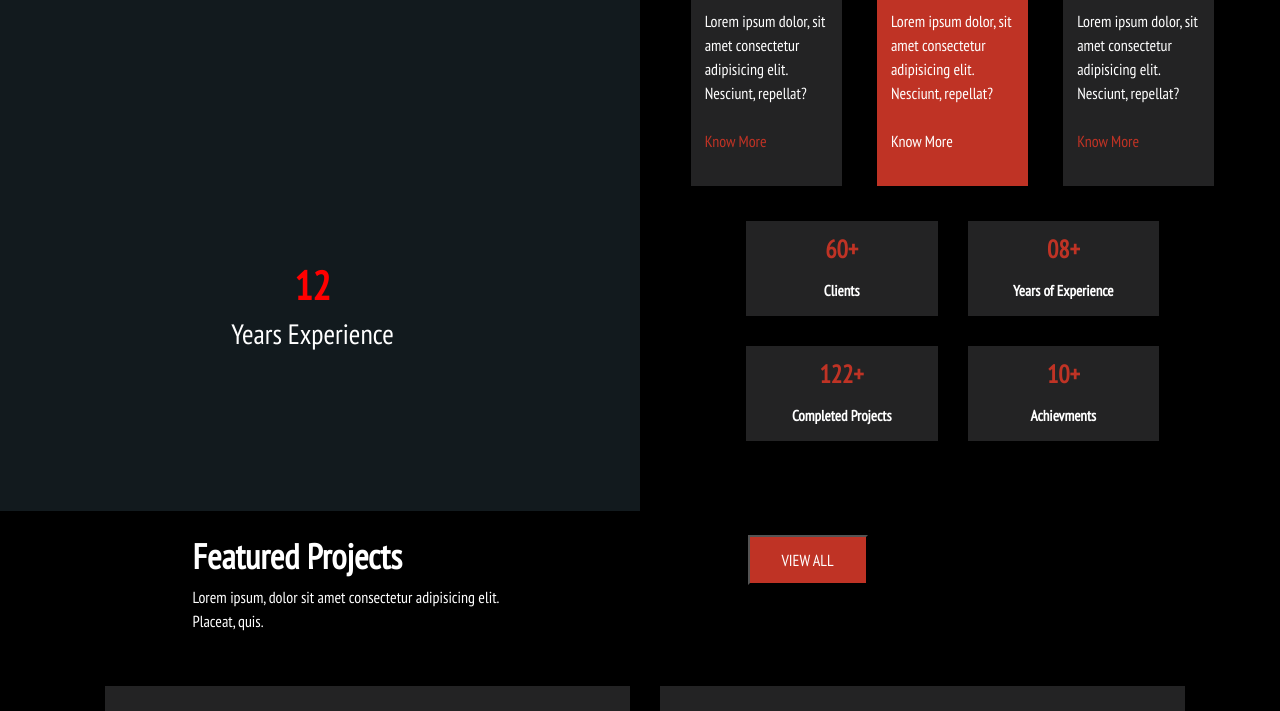
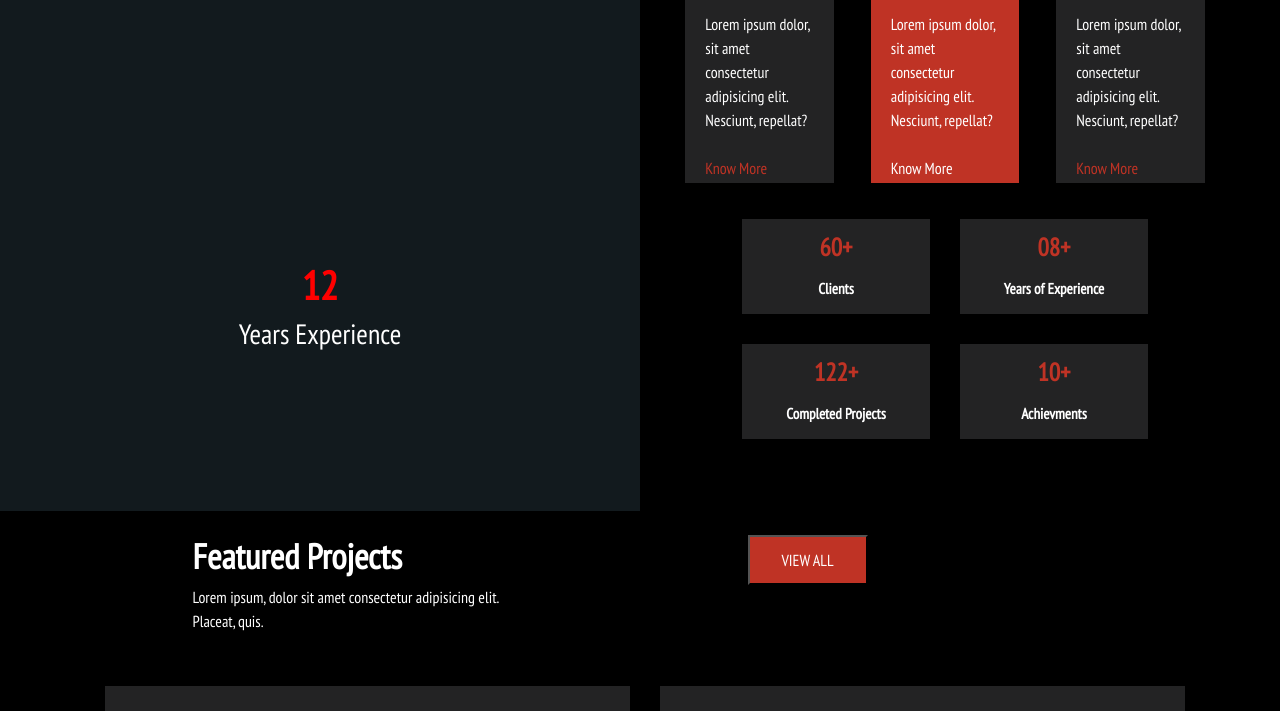
Before and after one commit to P15taank/Product-Design-Landing-Page, a plain HTML site: page index.html in a window 1280 px wide. Shown: the part 794-1505 px from the top of the page. Drawn offline with nearby package versions, Linux system fonts and the light colour scheme.

Commit message:
Update index.html

```diff
--- a/index.html
+++ b/index.html
@@ -80,7 +80,7 @@
 
 
     <!-- card div -->
-    <div class="row">
+    <div class="row mx-auto">
       <!-- back div -->
       <div class=" CardBack col-md-6 col-sm-6 col-xs-6">
         <h1 class="CardBack-item">12 <br> </h1>
@@ -89,23 +89,23 @@
 
       <div class="col-md-6 col-sm-6 col-xs-6 h-100 ">
         <!-- services -->
-        <div class="row container Services justify-content-center w-100 h-100">
+        <div class="row container Services justify-content-center w-100 h-100 mt-5 mb-2 p-2">
 
-          <div class="col-md-3 col-sm-3 col-xs-3  Service">
+          <div class="col-md-3 col-sm-3 col-xs-3  Service m-3 p-3">
            <img class="p-1" src="./images/ui.svg" alt="">
            <h5 class="p-1 text-white">UI Design</h5>
            <p class="p-1 text-white w-100">Lorem ipsum dolor, sit amet consectetur adipisicing elit. Nesciunt, repellat?</p>
            <p class="p-1">Know More</p>
           </div>
 
-          <div class="col-md-3 col-sm-3 col-xs-3  Service productdesign">
+          <div class="col-md-3 col-sm-3 col-xs-3  Service productdesign m-3 p-3">
            <img class="p-1" src="./images/product.svg" alt="">
            <h5 class="p-1 text-white">UI Design</h5>
            <p class="p-1 text-white">Lorem ipsum dolor, sit amet consectetur adipisicing elit. Nesciunt, repellat?</p>
            <p class="p-1 text-white">Know More </p>
           </div>
 
-          <div class="col-md-3 col-sm-3 col-xs-3  Service">
+          <div class="col-md-3 col-sm-3 col-xs-3  Service m-3 p-3">
            <img class="p-1" src="./images/branding.svg" alt="">
            <h5 class="p-1 text-white">UI Design</h5>
            <p class="p-1 text-white">Lorem ipsum dolor, sit amet consectetur adipisicing elit. Nesciunt, repellat?</p>
@@ -113,7 +113,7 @@
           </div>
  <!-- Achievment -->
 
-   <div class="row container justify-content-center Achievments  w-100 h-100">
+   <div class="row container justify-content-center Achievments">
      <div class="col-md-4 col-sm-12 col-xs-12 Achievment-item">60+ <br> <span class="text-white">Clients</span> </div>
 
      <div class="col-md-4 col-sm-12 col-xs-12  Achievment-item">08+ <br> <span class="text-white">Years of Experience</span> </div>
```
